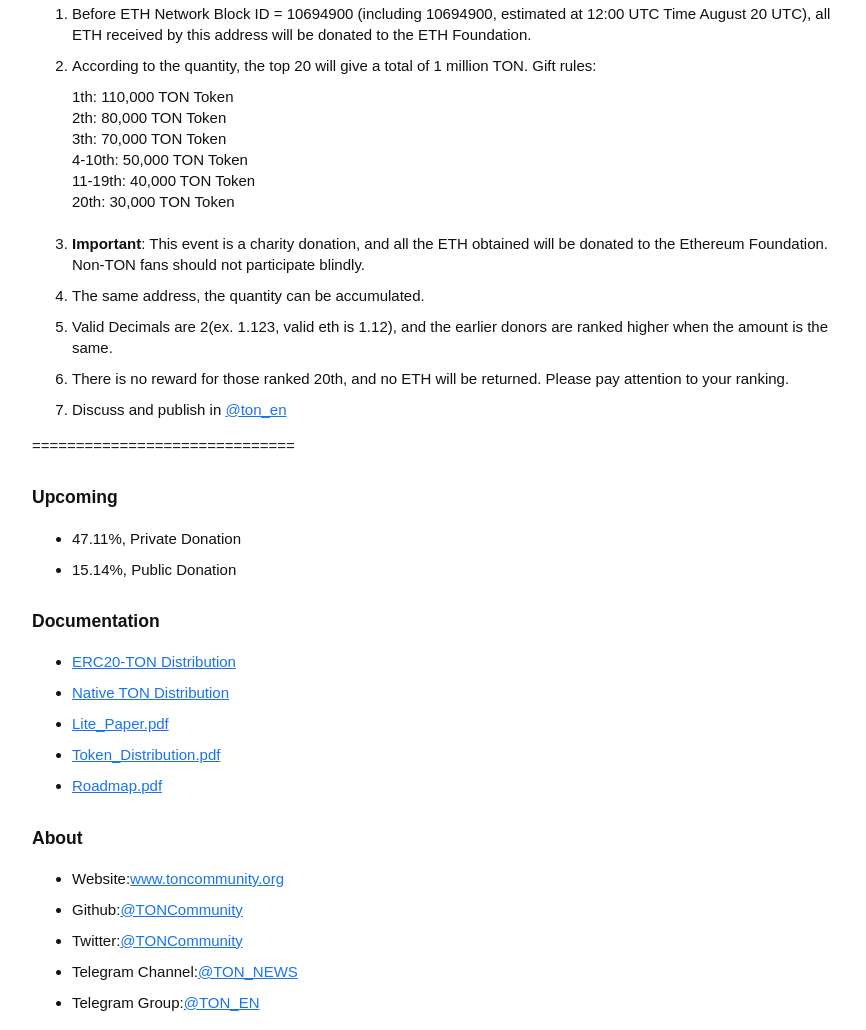
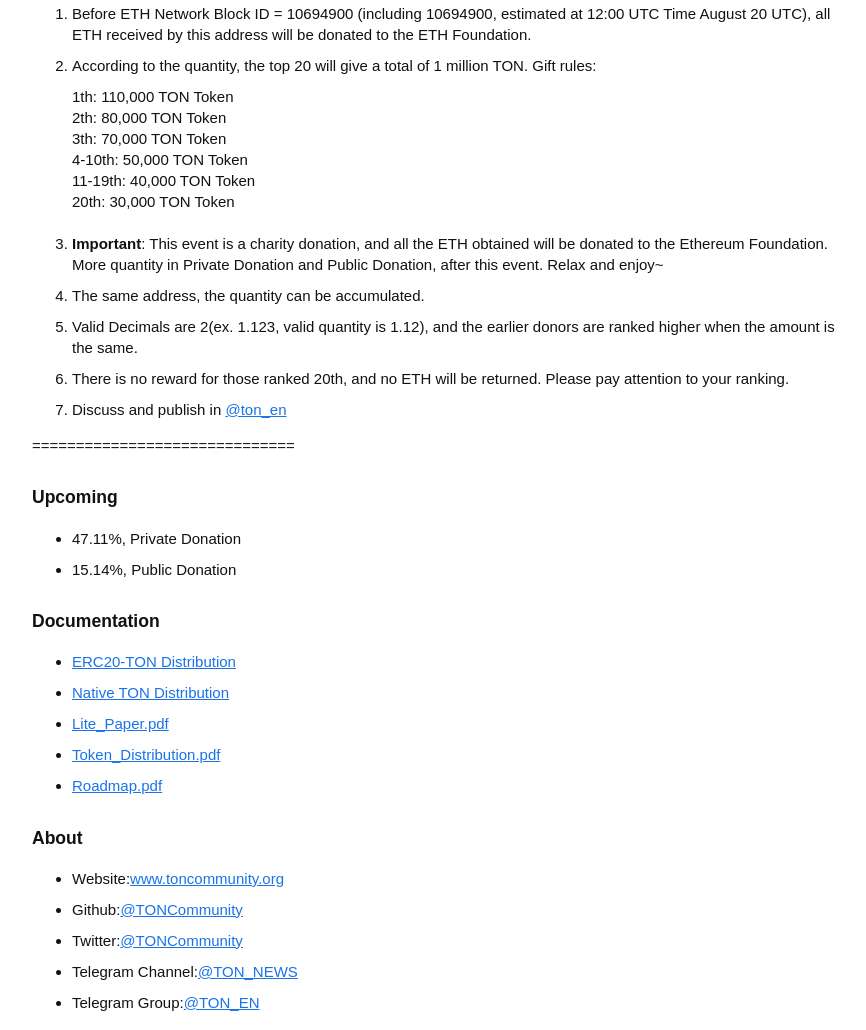
Before and after one commit to TONCommunity/Project, a website: page public/info.html in a window 1280 px wide. Shown: the part 1168-2198 px from the top of the page, without its empty margins (198-1064 px from the left). Drawn offline with Linux system fonts and the light colour scheme.

Commit message:
Update info.html

```diff
--- a/public/info.html
+++ b/public/info.html
@@ -60,9 +60,9 @@
       <br>20th: 30,000 TON Token
       <br>
       <br>
-      <li><b>Important</b>: This event is a charity donation, and all the ETH obtained will be donated to the Ethereum Foundation. Non-TON fans should not participate blindly.</li>
+      <li><b>Important</b>: This event is a charity donation, and all the ETH obtained will be donated to the Ethereum Foundation. More quantity in Private Donation and Public Donation, after this event. Relax and enjoy~</li>
       <li>The same address, the quantity can be accumulated.</li>
-      <li>Valid Decimals are 2(ex. 1.123, valid eth is 1.12), and the earlier donors are ranked higher when the amount is the same.</li>
+      <li>Valid Decimals are 2(ex. 1.123, valid quantity is 1.12), and the earlier donors are ranked higher when the amount is the same.</li>
       <li>There is no reward for those ranked 20th, and no ETH will be returned. Please pay attention to your ranking.</li>
       <li>Discuss and publish in <a href="https://t.me/TON_EN">@ton_en</a></li></li>
     </ol>==============================
```
